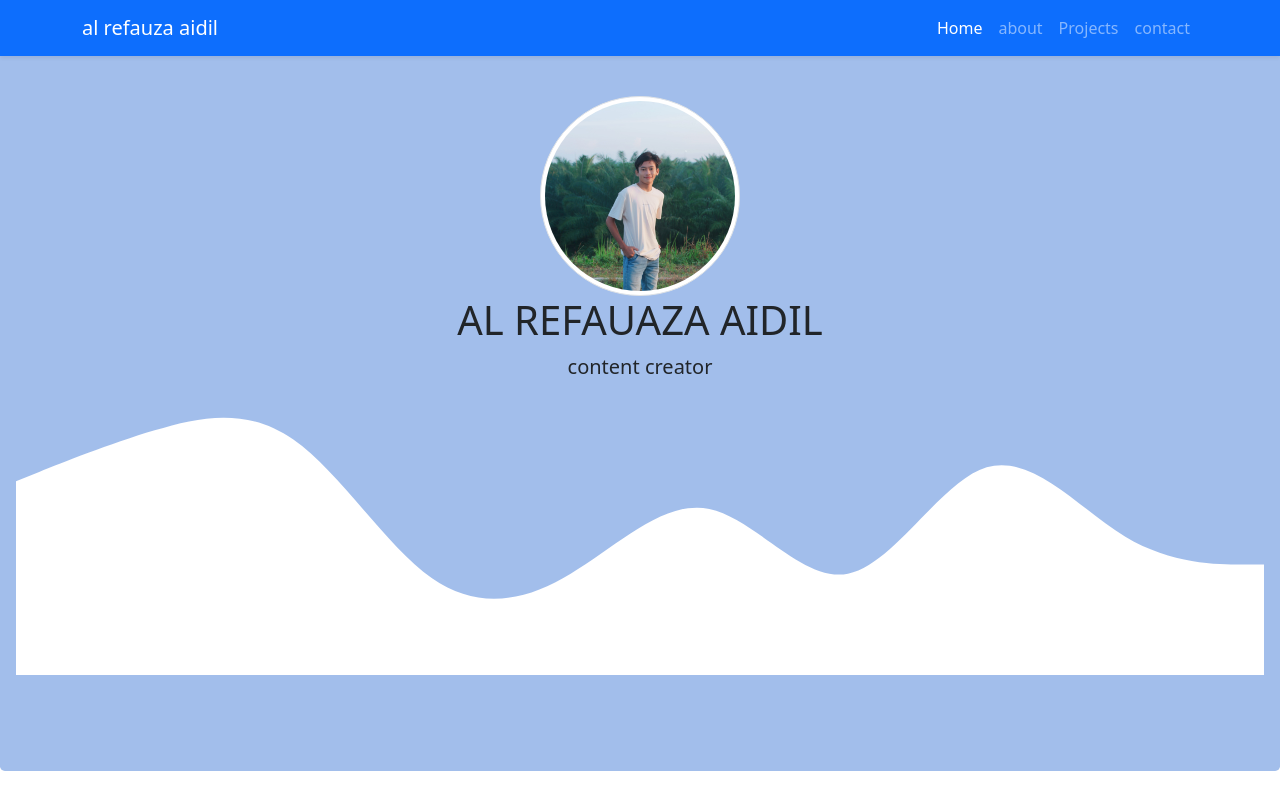
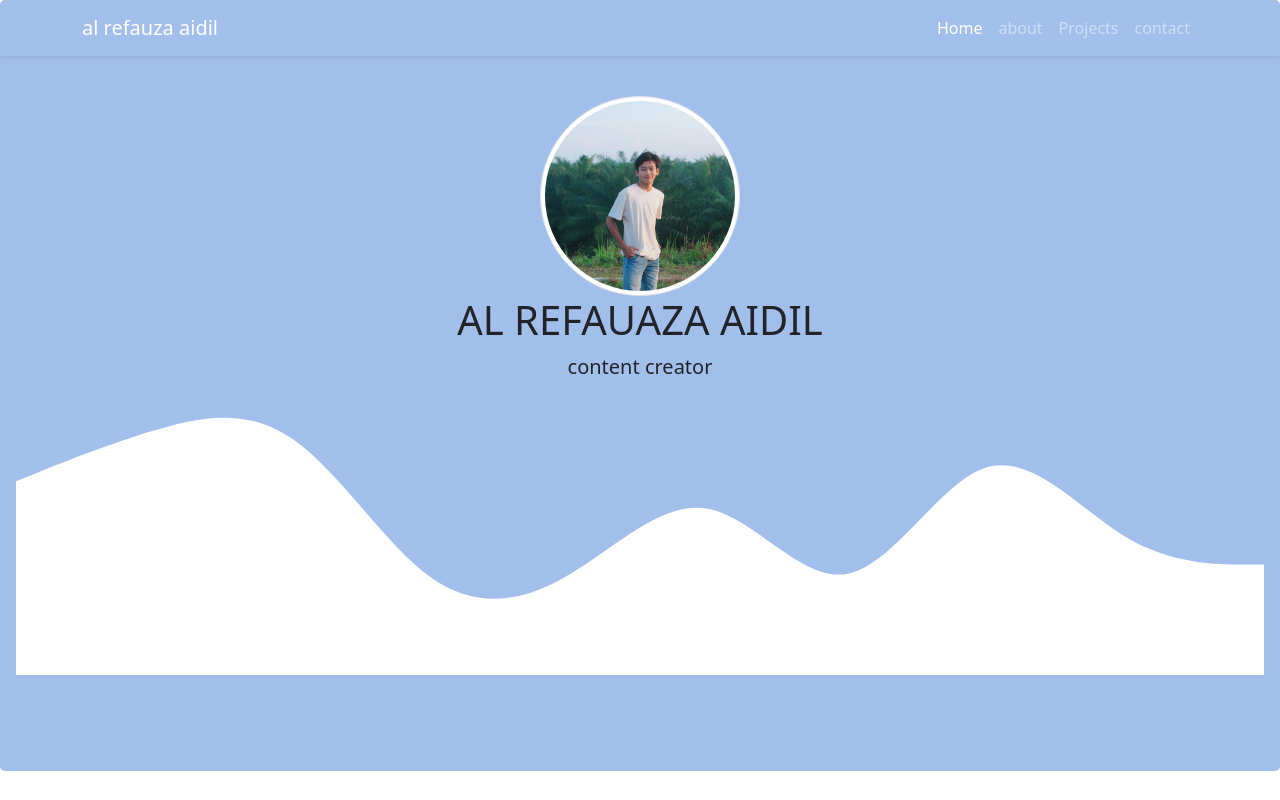
Before and after one commit to fauzaAidil/uas_al-refauza-aidil, a plain HTML site: page index.html in a window 1280 px wide. Shown: the top 800 px of the page. Drawn offline with nearby package versions, Linux system fonts and the light colour scheme.

Commit message:
fixed navbar

```diff
--- a/index.html
+++ b/index.html
@@ -29,7 +29,7 @@
 <body id="home">
 
 <!-- navbar -->
-<nav class="navbar navbar-expand-lg navbar-dark bg-primary shadow-sm fixed-top">
+<nav class="navbar navbar-expand-lg navbar-dark bg-prymary shadow-sm fixed-top">
   <div class="container">
     <!-- Brand tetap di kiri -->
     <a class="navbar-brand" href="#">al refauza aidil</a>
```
